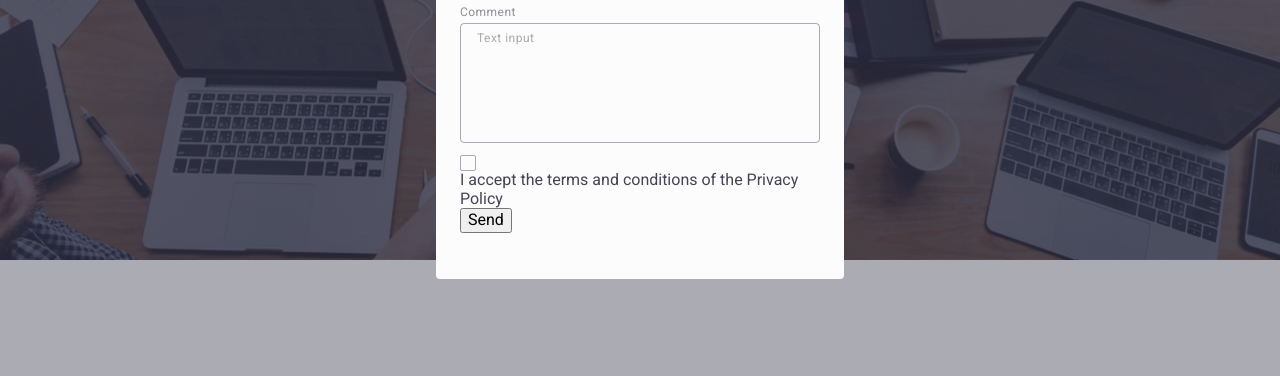
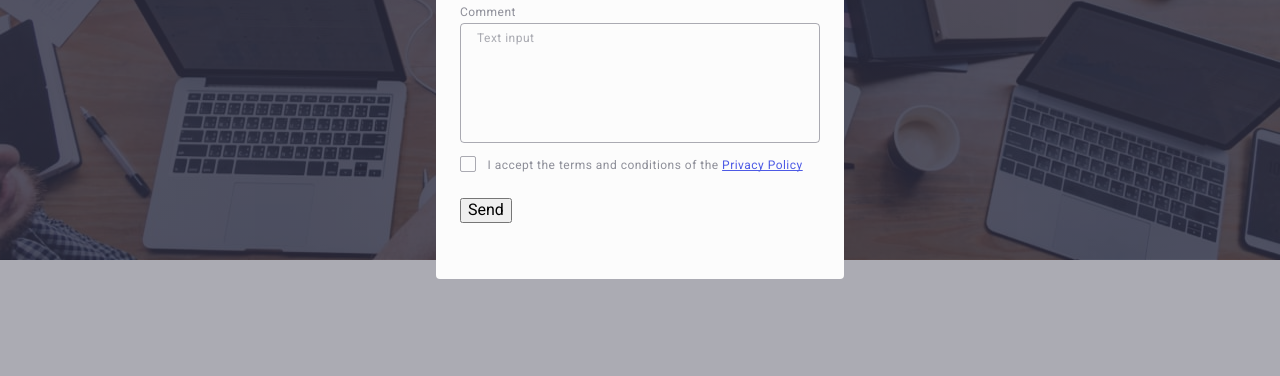
Before and after one commit to 19Marta91/goit-markup-hw-05, a plain HTML site: page index.html in a window 1280 px wide. Shown: the part 413-789 px from the top of the page. Drawn offline with nearby package versions, Linux system fonts and the light colour scheme.

Commit message:
home work5 change

```diff
--- a/css/styles.css
+++ b/css/styles.css
@@ -668,14 +668,40 @@ transition: border-color 250ms cubic-bezier(0.4, 0, 0.2, 1);
  }
 
  .review-form-custom-checkbox {
-    display: block;
+    display: inline-flex;
+    justify-content: space-evenly;
+    align-items: center;
     width: 16px;
     height: 16px;
     border-radius: 2px;
 border: 1px solid rgba(46, 47, 66, 0.4);
+cursor: pointer;
+fill: transparent;
+margin-right: 8px;
  }
- .review-form-checkbox:checked + .review-form-checkbox-label> .review-form-custom-checkbox {
+ .review-form-checkbox-wrapper{
+    margin-bottom: 24px;
+ }
+ .review-form-checkbox:checked
+  + .review-form-checkbox-label>
+  .review-form-custom-checkbox {
     background-color: #404bbf;
     border-color:  #404bbf;
     cursor: pointer;
+    fill: #FFFFFF;
  }
+
+ .review-form-checkbox-label  {
+        font-size: 12px;
+    line-height: 1.17;
+    letter-spacing: 0.04em;
+    color: #8e8f99;
+
+ }
+
+ .review-form-policy-link {
+    line-height: 1.33;
+    text-decoration: underline;
+    text-decoration-skip-ink: none;
+    color: #4d5ae5;
+ }
--- a/index.html
+++ b/index.html
@@ -492,7 +492,9 @@
          value="true"
          required/>
        <label class="review-form-checkbox-label" for="privasy-policy">
-        <span class="review-form-custom-checkbox"></span>
+        <span class="review-form-custom-checkbox"> <svg class="review-form-checkbox-site" width="10" height="10">
+          <use href="./images/icons.svg#icon-vector"></use>
+        </svg></span>
         I accept the terms and conditions of the
         <a class="review-form-policy-link" href="">Privacy Policy</a>
       </label>
```
